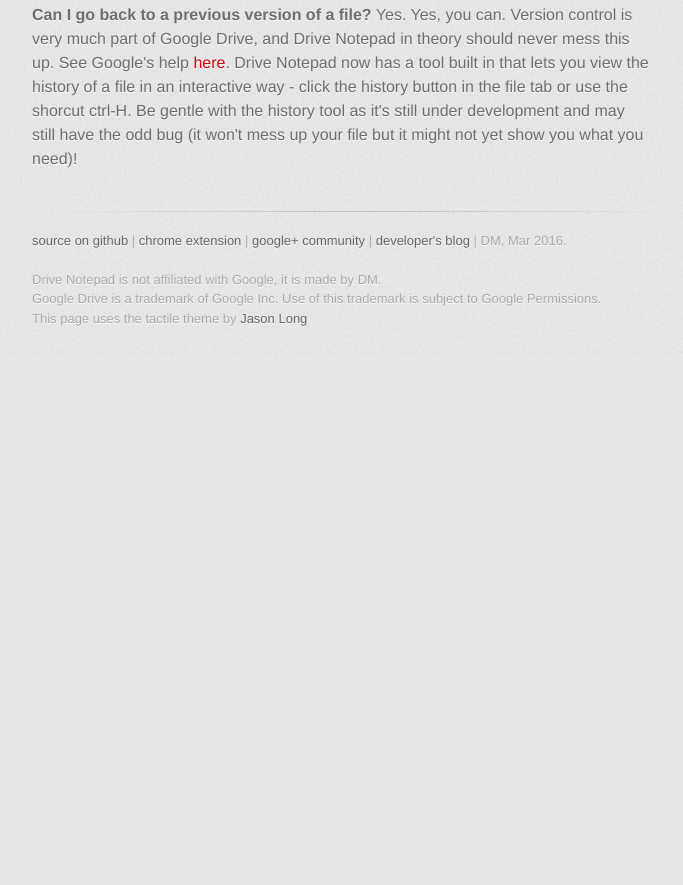
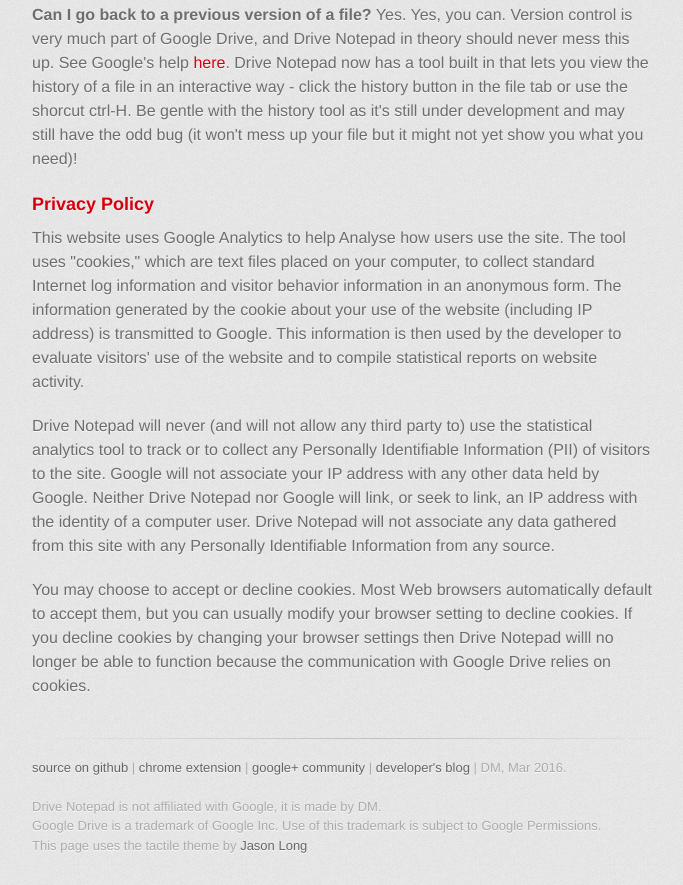
Before and after one commit to drivenotepad/drivenotepad.github.io, a plain HTML site: page index.html in a window 1280 px wide. Shown: the part 2958-3843 px from the top of the page, without its empty margins (298-981 px from the left). Before the commit the page ends 3316 px from the top, so only its background shows below. Drawn offline with Linux system fonts and the light colour scheme; a web font is replaced by a local one.

Commit message:
privacy policy

```diff
--- a/index.html
+++ b/index.html
@@ -153,10 +153,18 @@
 Although Drive Notepad doesn't "officially" support interfering with the editor/document programatically, you can in fact do so fairly easily. Open your dev console and type <code>dn.editor</code>.  That's the main instance of <a href="http://github.com/ajaxorg/ace/">ace</a> that you see in the page.  To read the document use <code>dn.editor.session.getValue()</code> and to set it use <code>dn.editor.session.setValue(some_value)</code>. You can also use all the other methods described in the ace API reference.  Note, however, that some actions may interfere with the running of the applciation in unexpected ways, so be careful!  If you find yourself using the command line often, then please consider posting in the Google+ community, describing what it is you're doing.  It might be of interest to other users and could perhaps inspire a new feature for the app.  It might also be worth mentioning that the source for Drive Notepad itself is available on <a href="https://github.com/drivenotepad/app">github</a>.
 
 <p><b>How secure is Drive Notepad?</b>
-DM is not a specialist in security, but Drive Notepad is likely to be reasonably secure as it only consists of the code running in your browser, i.e. there is no customized backend server or database with users' information.  The application is served from github, and API requests are made directly to Google, using the Google's own JavaScript library.  Your personal settings are <a href="https://developers.google.com/drive/v3/web/appdata#what_is_the_application_data_folder">stored</a> in your Google Drive.
+DM is not a specialist in security, but Drive Notepad is likely to be reasonably secure as it only consists of the code running in your browser, i.e. there is no customized backend server or database with users' information.  The application is served from github, and API requests are made directly to Google, using Google's own JavaScript library.  Your personal settings are <a href="https://developers.google.com/drive/v3/web/appdata#what_is_the_application_data_folder">stored</a> in your Google Drive.  See below for privacy policy regarding Google Analytics.
 </p>
 
 <p><b>Can I go back to a previous version of a file?</b> Yes. Yes, you can. Version control is very much part of Google Drive, and Drive Notepad in theory should never mess this up. See Google's help <a href="http://support.google.com/drive/bin/answer.py?hl=en&answer=2409045">here</a>. Drive Notepad now has a tool built in that lets you view the history of a file in an interactive way - click the history button in the file tab or use the shorcut ctrl-H. Be gentle with the history tool as it's still under development and may still have the odd bug (it won't mess up your file but it might not yet show you what you need)!</p>
+
+
+<h3><a id="news" class="anchor" href="#privacy" name="privacy" aria-hidden="true"><span aria-hidden="true" class="octicon octicon-link"></span></a>Privacy Policy</h3>
+<p>This website uses Google Analytics to help Analyse how users use the site. The tool uses "cookies," which are text files placed on your computer, to collect standard Internet log information and visitor behavior information in an anonymous form.  The information generated by the cookie about your use of the website (including IP address) is transmitted to Google. This information is then used by the developer to evaluate visitors' use of the website and to compile statistical reports on website activity.</p>
+
+<p>Drive Notepad will never (and will not allow any third party to) use the statistical analytics tool to track or to collect any Personally Identifiable Information (PII) of visitors to the site. Google will not associate your IP address with any other data held by Google. Neither Drive Notepad nor Google will link, or seek to link, an IP address with the identity of a computer user. Drive Notepad will not associate any data gathered from this site with any Personally Identifiable Information from any source.</p>
+
+<p>You may choose to accept or decline cookies. Most Web browsers automatically default to accept them, but you can usually modify your browser setting to decline cookies. If you decline cookies by changing your browser settings then Drive Notepad willl no longer be able to function because the communication with Google Drive relies on cookies.</p>
 
         </section>
 
```
